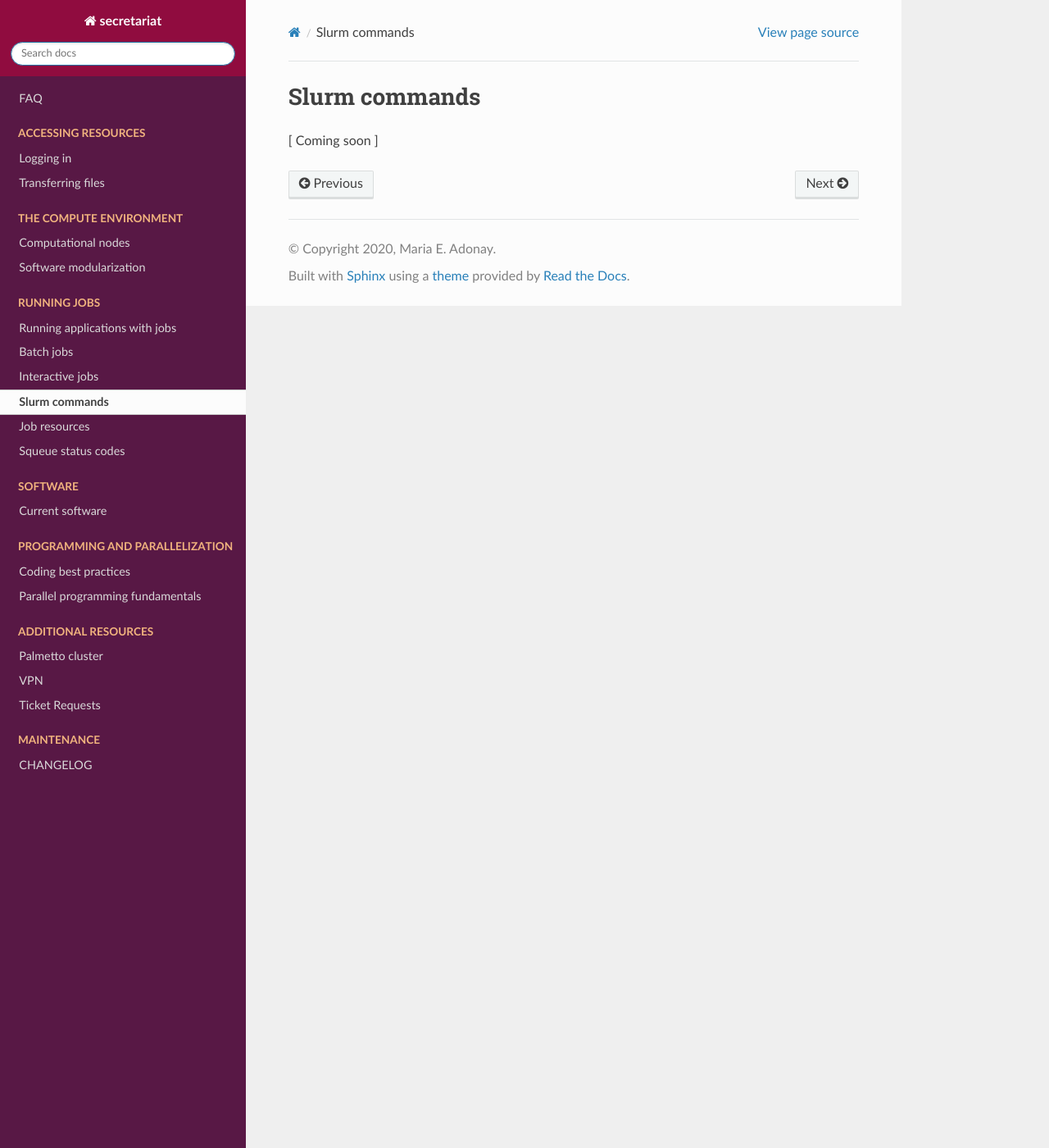
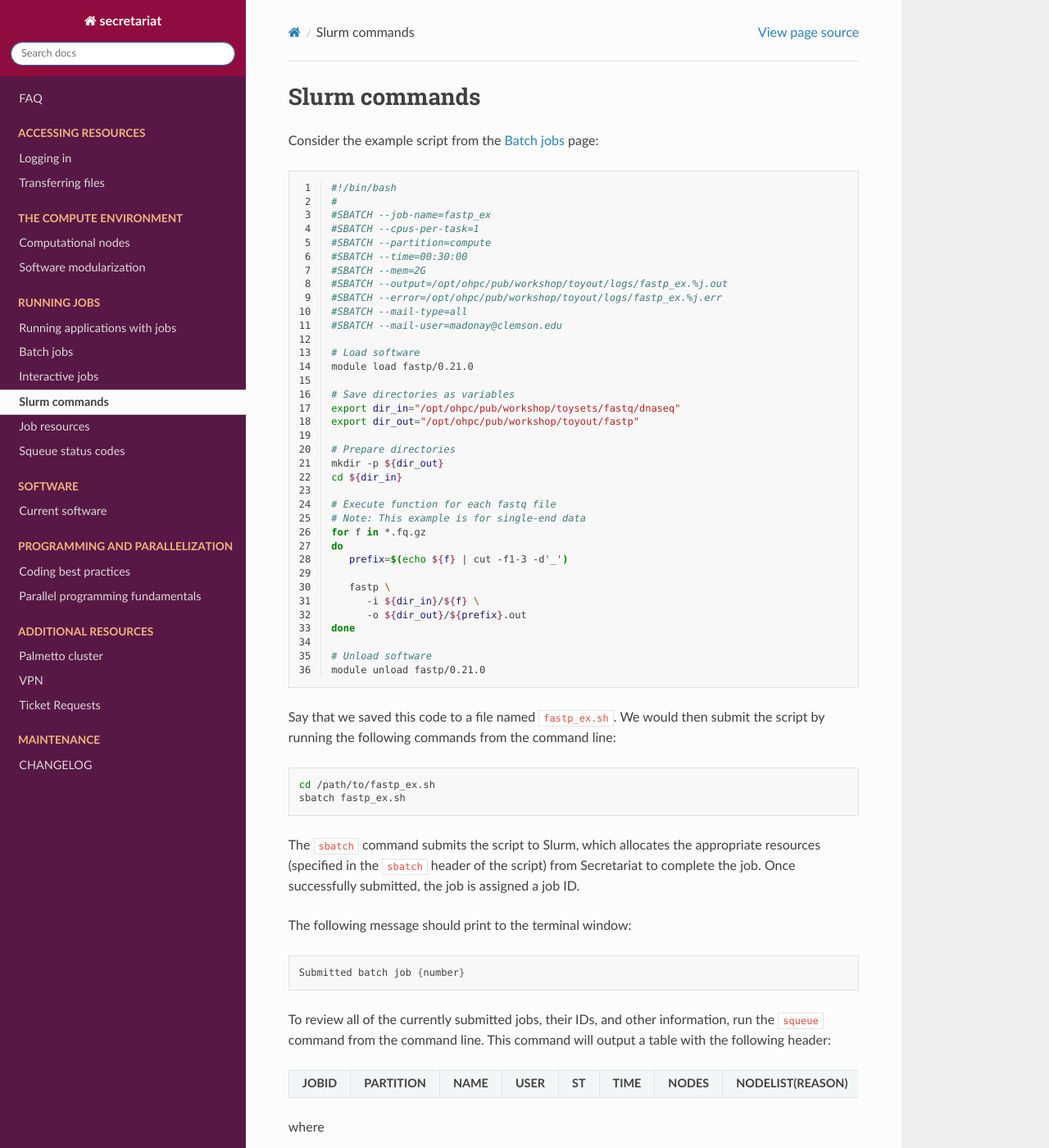
Before and after one commit to amalgamaria/secretariat, a Sphinx documentation site: the page built from docs/running-jobs/slurm-commands.rst, in a window 1280 px wide and 1400 px high. Shown: the whole window at 82% size. Built offline with Sphinx 7.4.7 and the Read the Docs theme 2.0.0, drawn with Linux system fonts in a browser that asks for light colours; some of the changed text lies outside the part shown.

Commit message:
Add content

```diff
--- a/docs/running-jobs/slurm-commands.rst
+++ b/docs/running-jobs/slurm-commands.rst
@@ -1,4 +1,79 @@
 Slurm commands
 ==============
 
-[ Coming soon ]
+Consider the example script from the `Batch jobs`_ page:
+
+.. code-block:: bash
+   :linenos:
+
+   #!/bin/bash
+   #
+   #SBATCH --job-name=fastp_ex
+   #SBATCH --cpus-per-task=1
+   #SBATCH --partition=compute
+   #SBATCH --time=00:30:00
+   #SBATCH --mem=2G
+   #SBATCH --output=/opt/ohpc/pub/workshop/toyout/logs/fastp_ex.%j.out
+   #SBATCH --error=/opt/ohpc/pub/workshop/toyout/logs/fastp_ex.%j.err
+   #SBATCH --mail-type=all
+   #SBATCH --mail-user=madonay@clemson.edu
+
+   # Load software
+   module load fastp/0.21.0
+
+   # Save directories as variables
+   export dir_in="/opt/ohpc/pub/workshop/toysets/fastq/dnaseq"
+   export dir_out="/opt/ohpc/pub/workshop/toyout/fastp"
+
+   # Prepare directories
+   mkdir -p ${dir_out}
+   cd ${dir_in}
+
+   # Execute function for each fastq file
+   # Note: This example is for single-end data
+   for f in *.fq.gz
+   do
+      prefix=$(echo ${f} | cut -f1-3 -d'_')
+
+      fastp \
+         -i ${dir_in}/${f} \
+         -o ${dir_out}/${prefix}.out
+   done
+
+   # Unload software
+   module unload fastp/0.21.0
+
+Say that we saved this code to a file named ``fastp_ex.sh``. We would then submit the script by running the following commands from the command line:
+
+.. code-block:: bash
+
+   cd /path/to/fastp_ex.sh
+   sbatch fastp_ex.sh
+
+The ``sbatch`` command submits the script to Slurm, which allocates the appropriate resources (specified in the ``sbatch`` header of the script) from Secretariat to complete the job. Once successfully submitted, the job is assigned a job ID.
+
+The following message should print to the terminal window:
+
+.. code-block:: bash
+
+   Submitted batch job {number}
+
+To review all of the currently submitted jobs, their IDs, and other information, run the ``squeue`` command from the command line. This command will output a table with the following header:
+
++-----------+---------------+-----------+----------+--------+------------+-----------+----------------------+
+| **JOBID** | **PARTITION** | **NAME**  | **USER** | **ST** | **TIME**   | **NODES** | **NODELIST(REASON)** |
++-----------+---------------+-----------+----------+--------+------------+-----------+----------------------+
+
+where
+
+	- ``JOBID``: ID number assigned to job
+	- ``PARTITION``: Partition to which job has been assigned
+	- ``NAME``: Name of job specified in ``sbatch`` header with ``--job-name``
+	- ``USER``: Username of the user who submitted the job
+	- ``ST``: Status of job (for more information, see `Squeue status codes`_ page)
+	- ``TIME``: Amount of time the job has been running
+	- ``NODES``: Number of unique nodes that the job is assigned to
+	- ``NODELIST(REASON)``: Which nodes the job is assigned to
+
+.. _Batch jobs: https://secretariat.readthedocs.io/en/latest/running-jobs/batch-jobs.html#example
+.. _Squeue status codes: https://secretariat.readthedocs.io/en/latest/running-jobs/squeue-status-codes.html#squeue-status-codes
```
